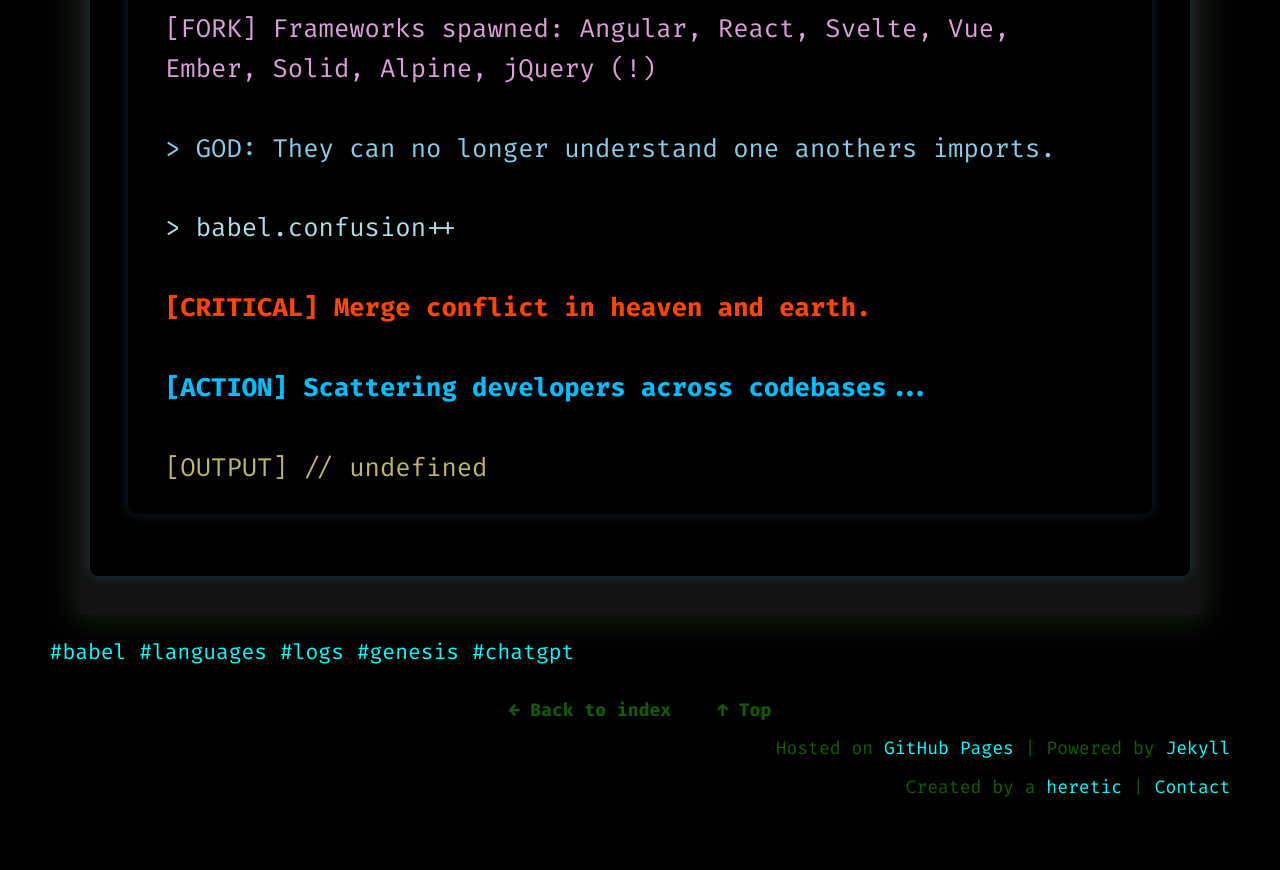
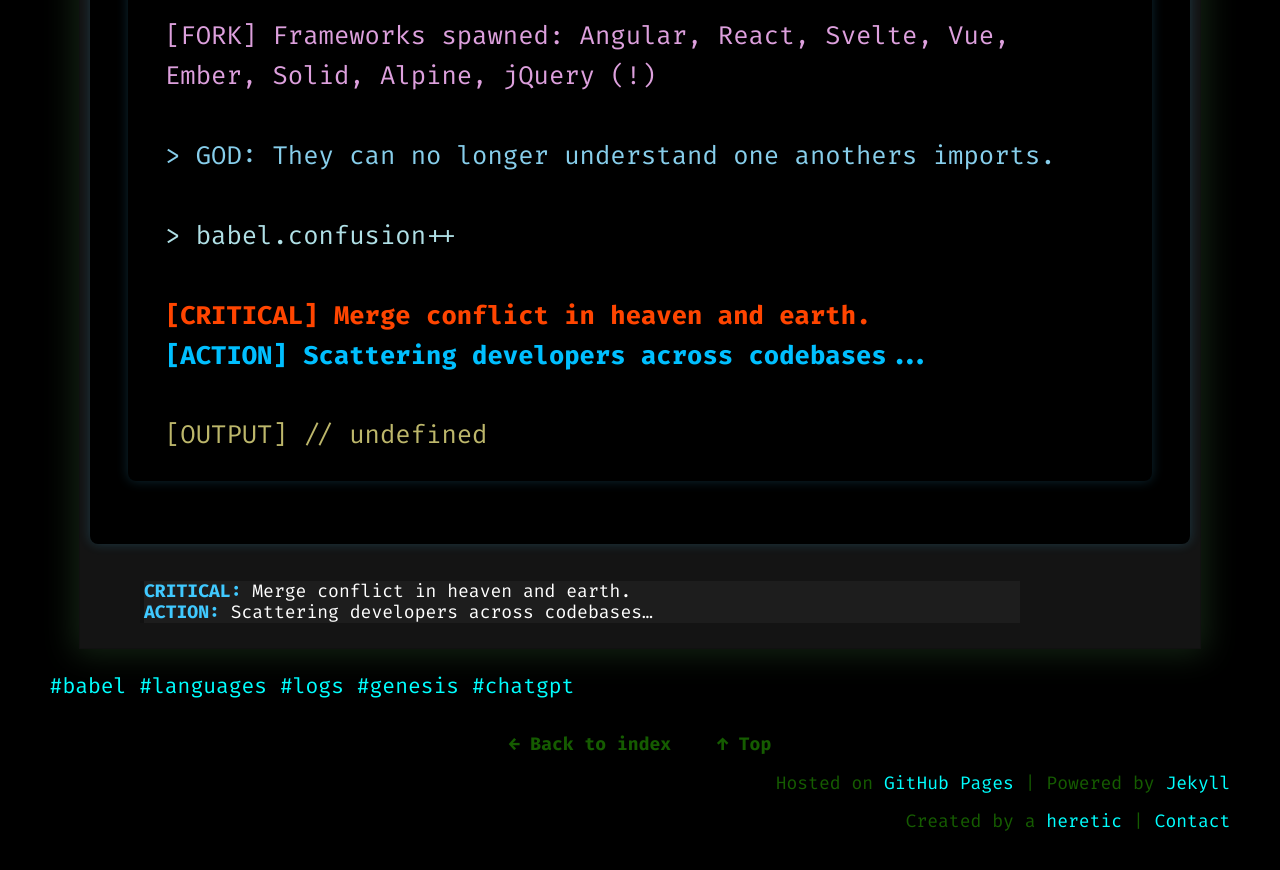
Before and after one commit to anthonypdawson/divine-devops-universe, a Jekyll site: the page built from _posts/2025-04-10-genesis_chatgpt_babel_sequel.md, in a window 1280 px wide and 900 px high, scrolled down 1775 px. Shown: the top 870 px of the window. Built offline with Jekyll 4.4.1, drawn with Linux system fonts in a browser that asks for light colours; some web fonts are replaced; some of the changed text lies outside the part shown.

Commit message:
Enhance documentation with additional context and formatting for clarity in PR #666 and Jonah's Dockerfile

````diff
--- a/_posts/2025-04-10-genesis_chatgpt_babel_sequel.md
+++ b/_posts/2025-04-10-genesis_chatgpt_babel_sequel.md
@@ -7,7 +7,7 @@
 image: /assets/images/icons/system_logs.webp
 ---
 
-<p class='center'><a href="https://en.wikipedia.org/wiki/Tower_of_Babel">It was a good idea, in theory..</a></p>
+> 💡 [*It was a good idea, in theory...*]("https://en.wikipedia.org/wiki/Tower_of_Babel")
 
 ```log
 babel_build.log  Tower Deployment Attempt
@@ -35,8 +35,10 @@
 > babel.confusion++
 
 [CRITICAL] Merge conflict in heaven and earth.
-
 [ACTION] Scattering developers across codebases...
 
 [OUTPUT] // undefined
 ```
+
+> **CRITICAL:** Merge conflict in heaven and earth.
+> **ACTION:** Scattering developers across codebases...
````
Also changed, not shown: _future/pr-666-luciferos-rejected.md (+1 -0 lines), _posts/2025-04-13-jonah_whale_dockerfile.md (+1 -1 lines).
